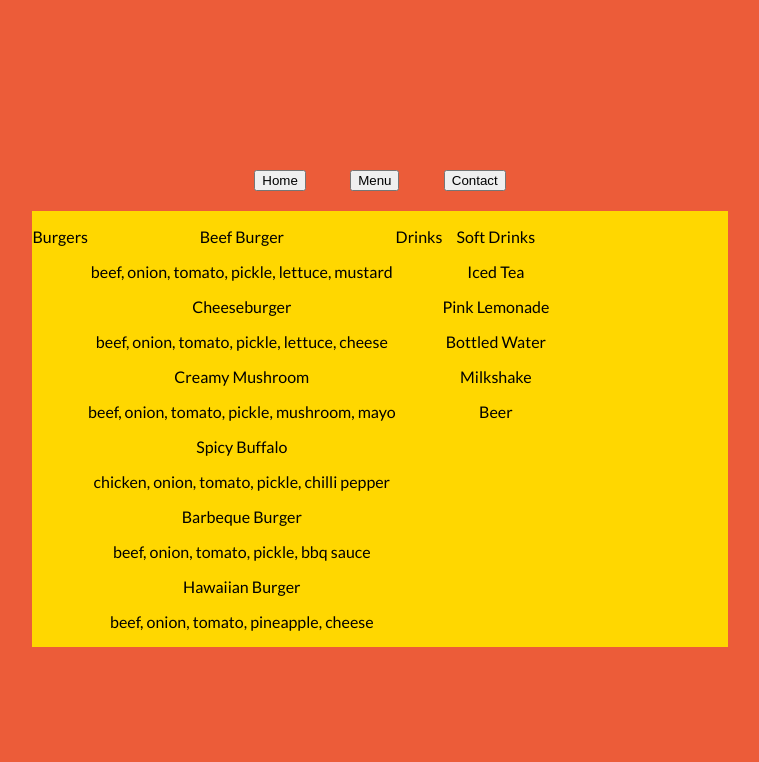
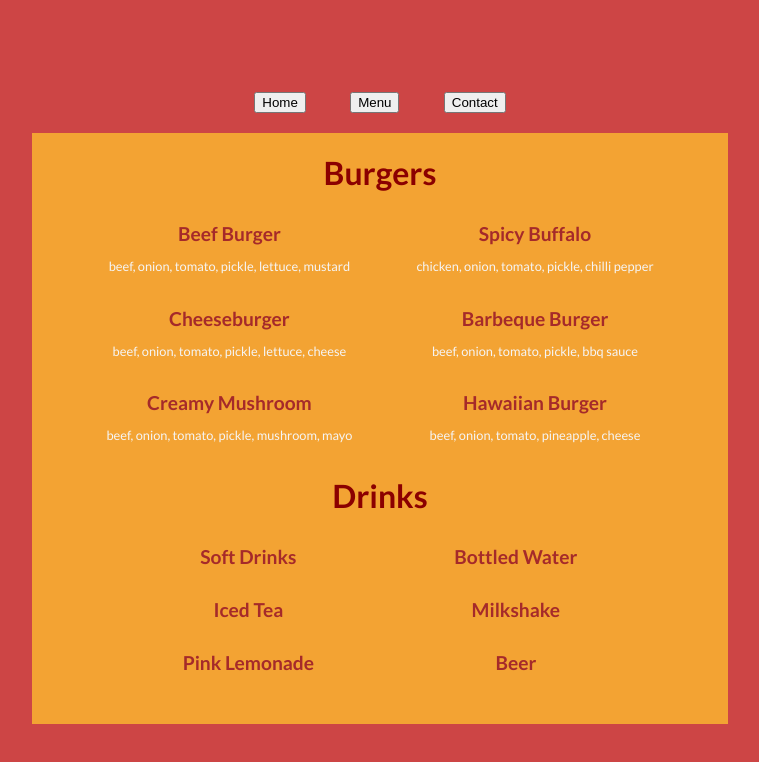
Before and after one commit to lucasbpaiva/restaurant-page, a website built with webpack: page src/template.html in a window 1280 px wide. Shown: the whole page, without its empty margins (260-1019 px from the left). Built offline with nearby package versions, Linux system fonts and the light colour scheme.

Commit message:
add styling for menu

```diff
--- a/src/style.css
+++ b/src/style.css
@@ -5,7 +5,7 @@
 }
 
 body {
-    background-color: #ec5c39;
+    background-color: #cd4545;
 }
 
 .container {
@@ -33,8 +33,14 @@ button {
     text-align: center;
     width: 55%;
     display: flex;
-    background-color: gold;
+    flex-direction: column;
+    background-color: #f3a333;
+    color: white;
     font-family: "Lato", sans-serif;
+}
+
+.menu {
+    padding: 20px;
 }
 
 img {
@@ -58,3 +64,38 @@ img {
     font-size: 2em;
     margin: 0 auto;
 }
+
+.heading {
+    font-size: 2em;
+    font-weight: bold;
+    color: darkred;
+    margin: 0;
+}
+
+.items {
+    display: flex;
+    justify-content: space-evenly;
+    gap: 10px;
+    margin: 20px 0px;
+}
+
+.item-name {
+    font-size: 1.2em;
+    font-weight: bold;
+    color: brown;
+}
+
+.description {
+    font-size: 0.8em;
+    color: whitesmoke;
+}
+
+.items-left, .items-right {
+    display: flex;
+    flex-direction: column;
+    gap: 10px;
+}
+
+.item-name {
+    margin: 10px 0px;
+}
```
